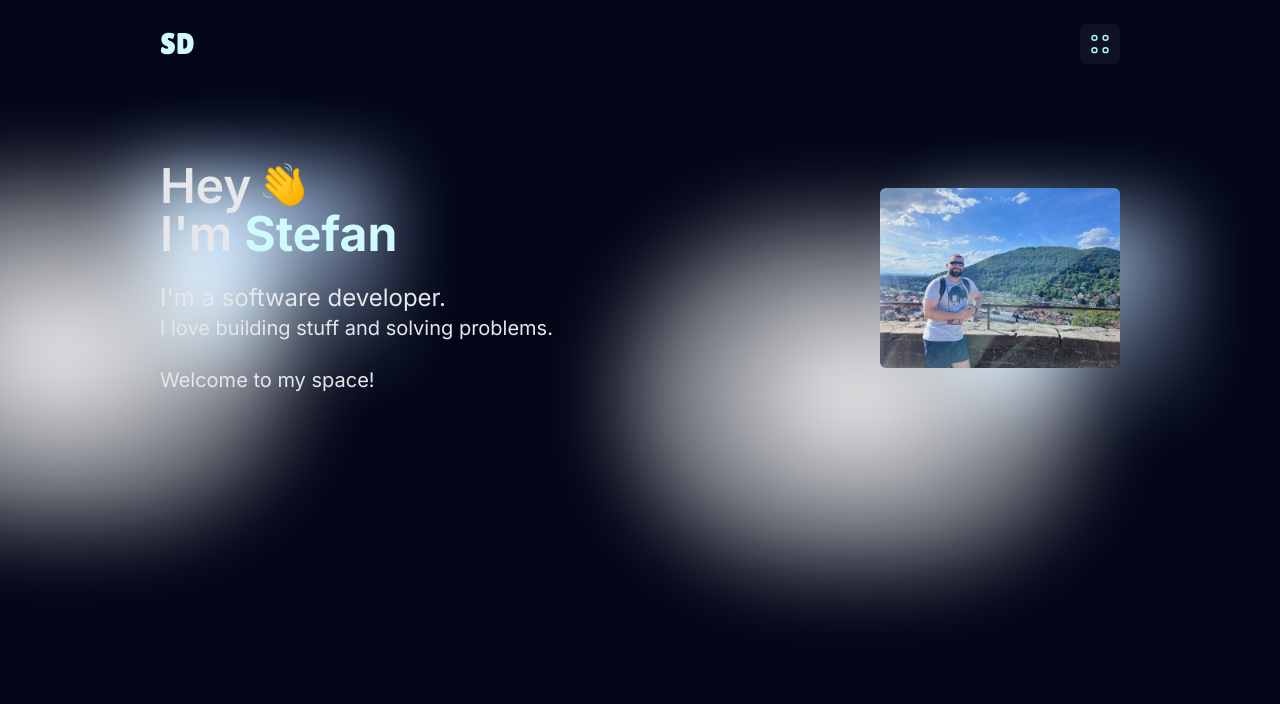
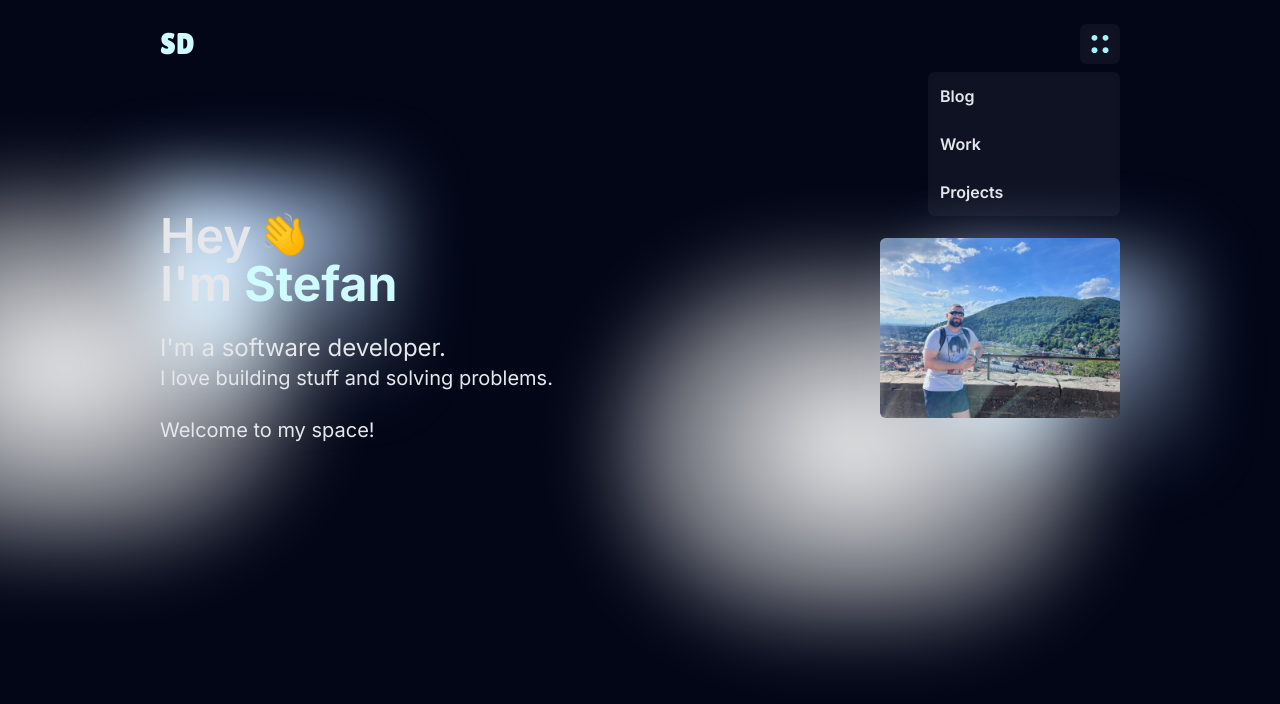
Before and after one commit to stefandjikic/personal-website, a Next.js app: page / in a window 1280 px wide. Both pictures are taken after a click on the button 1100 px from the left and 44 px from the top of the page. Shown: the top 704 px of the page. Built offline with nearby package versions, Linux system fonts and the light colour scheme.

Commit message:
Add menu-open.svg icon and implement menu functionality in Navbar component

```diff
--- a/app/components/Navbar.tsx
+++ b/app/components/Navbar.tsx
@@ -1,33 +1,59 @@
-import React from "react";
+"use client";
+import React, { useState } from "react";
 import Link from "next/link";
 import { Lilita_One } from "next/font/google";
 import menuIcon from "@/app/assets/icons/menu.svg";
+import menuIconOpen from "@/app/assets/icons/menu-open.svg";
 import Image from "next/image";
 
 const font = Lilita_One({ weight: "400", subsets: ["latin"] });
 
 const Navbar = () => {
+  const [isMenuOpen, setIsMenuOpen] = useState(false);
+
+  const LINKS = [
+    {
+      name: "Blog",
+      href: "/",
+    },
+    {
+      name: "Work",
+      href: "/",
+    },
+    {
+      name: "Projects",
+      href: "/",
+    },
+  ];
+
   return (
     <div className="max-w-5xl mx-auto px-4 sm:px-6 lg:px-8 py-6">
       <div className="flex justify-between items-center">
         <h1 className={`${font.className} text-3xl font-bold text-cyan-100`}>
           SD
         </h1>
-        <button className="font-semibold text-cyan-100 rounded-md backdrop-blur-sm bg-white/5 p-2">
-          <Image src={menuIcon} alt="Menu" width={24} height={24} />
-        </button>
-        {/* <div className={`flex gap-4`}>
-          <Link className="font-semibold" href="/">
-            Blog
-          </Link>
-          <Link className="font-semibold" href="/">
-            Work
-          </Link>
 
-          <Link className="font-semibold" href="/">
-            Projects
-          </Link>
-        </div> */}
+        <div className="relative">
+          <button
+            onClick={() => setIsMenuOpen(!isMenuOpen)}
+            className="font-semibold text-cyan-100 rounded-md backdrop-blur-sm bg-white/5 p-2"
+          >
+            <Image src={isMenuOpen ? menuIconOpen : menuIcon } alt="Menu" width={24} height={24} />
+          </button>
+          {isMenuOpen && (
+            <div className="flex flex-col w-48 absolute top-12  right-0 z-10 rounded-md backdrop-blur-sm bg-white/5">
+              {LINKS.map((link) => (
+                <Link
+                  key={link.name}
+                  href={link.href}
+                  className="font-semibold p-3 hover:bg-slate-900"
+                >
+                  {link.name}
+                </Link>
+              ))}
+            </div>
+          )}
+        </div>
       </div>
     </div>
   );
--- a/app/components/home/HeroComponent.tsx
+++ b/app/components/home/HeroComponent.tsx
@@ -9,7 +9,7 @@ const font = Lilita_One({ weight: "400", subsets: ["latin"] });
 
 const HeroComponent = () => {
   return (
-    <div className="flex justify-between items-center min-h-[300px] mt-10 relative">
+    <div className="flex justify-between items-center min-h-[400px] mt-10 relative">
       <div>
         <GradientComponent />
         <div className="flex gap-2 items-center">
```
Also changed, not shown: app/assets/icons/menu-open.svg (added).
